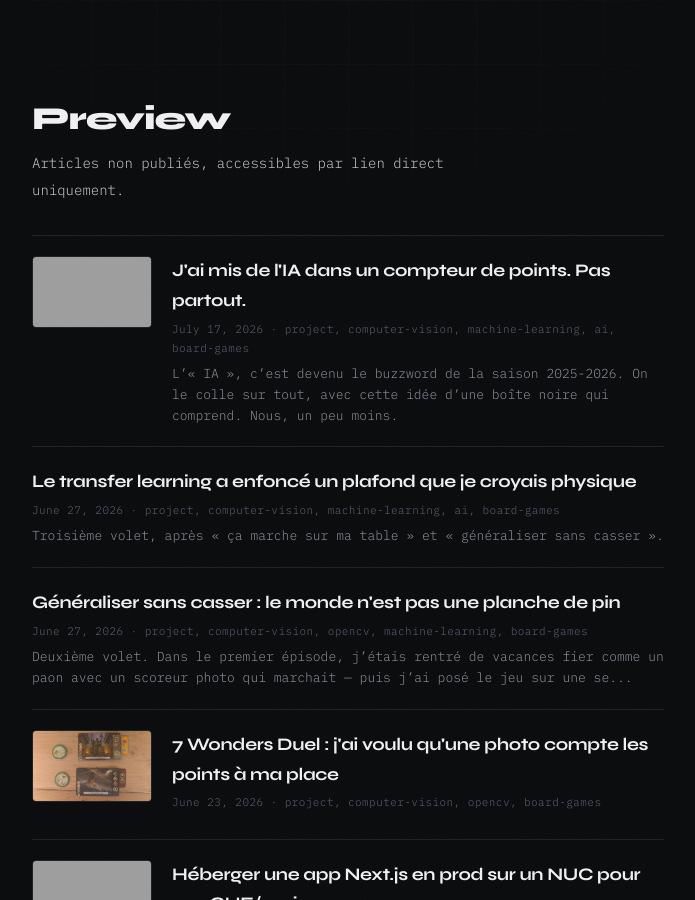
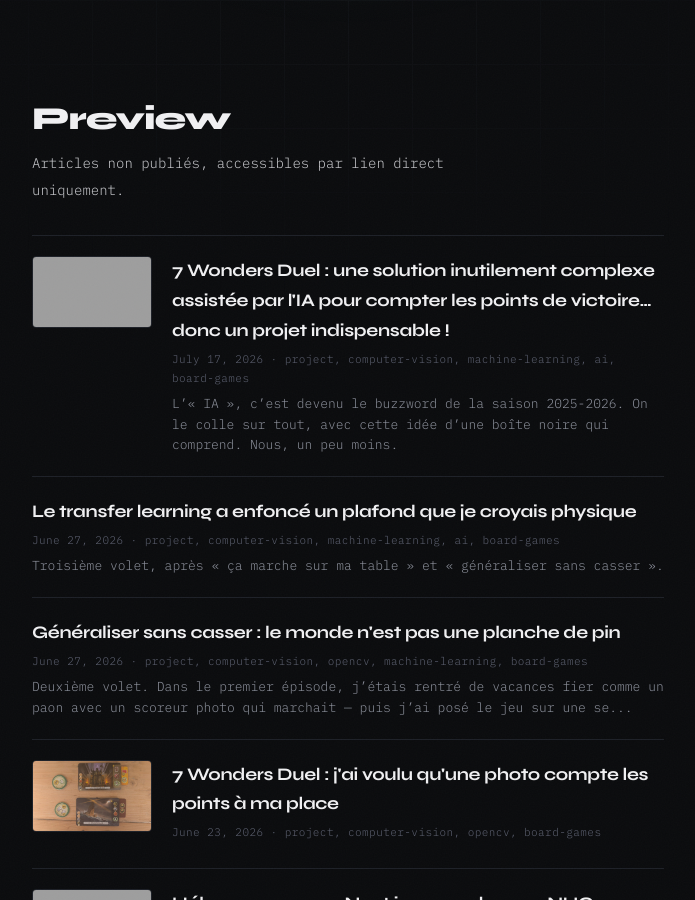
Before and after one commit to salfab/seesharpch, a Jekyll site: the page built from preview.html, in a window 1280 px wide and 900 px high, scrolled down 385 px, cut to the strip 0-900 px from the top of the window. Shown: the whole strip, without its empty margins (292-987 px from the left). Built offline with Jekyll 4.4.1, drawn with Linux system fonts in a browser that asks for light colours; grey boxes are pictures that could not be loaded.

Commit message:
Give 7 Wonders article a playful title

```diff
--- a/_posts/2026-07-17-7-wonders-un-seul.md
+++ b/_posts/2026-07-17-7-wonders-un-seul.md
@@ -1,6 +1,6 @@
 ---
 layout: post
-title: "J'ai mis de l'IA dans un compteur de points. Pas partout."
+title: "7 Wonders Duel : une solution inutilement complexe assistée par l'IA pour compter les points de victoire… donc un projet indispensable !"
 tags: [project, computer-vision, machine-learning, ai, board-games]
 header_image: /assets/img/7-wonders-ai-pipeline-hero-v3.png
 unlisted: true
```
